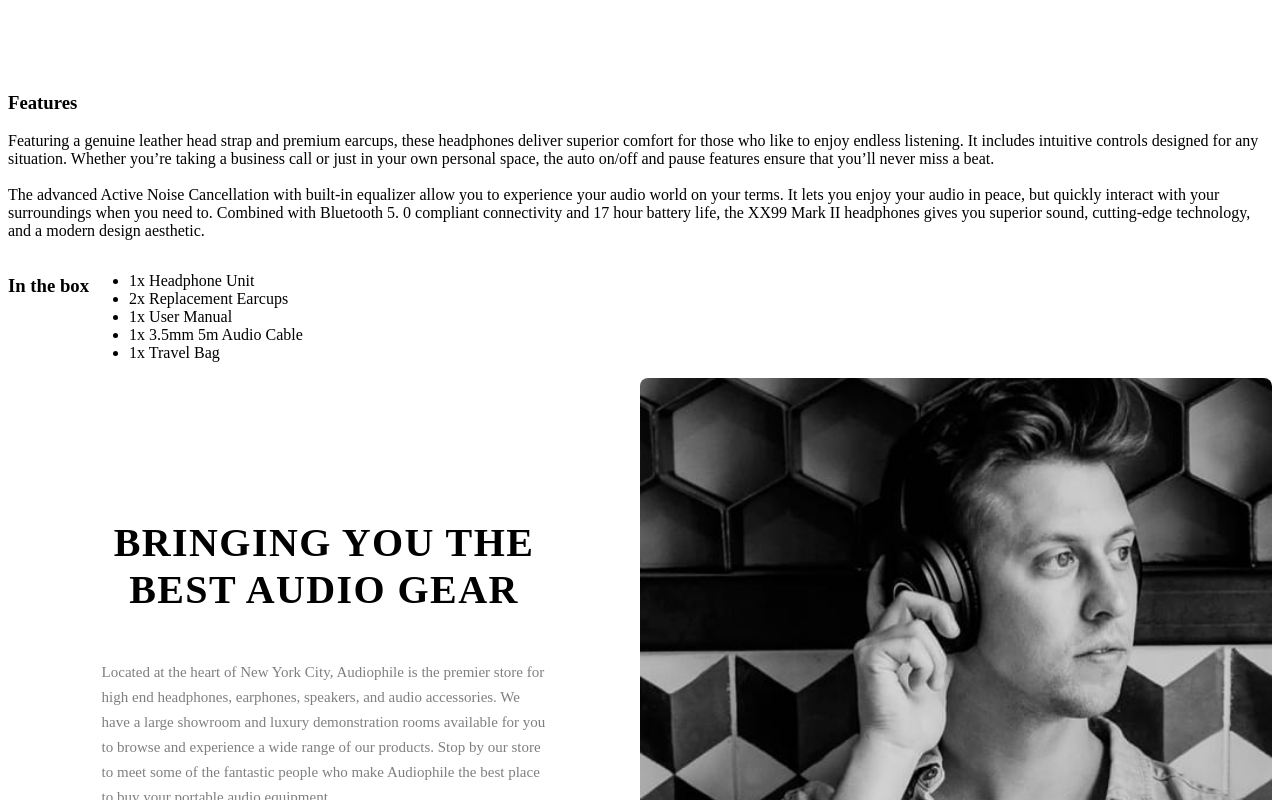
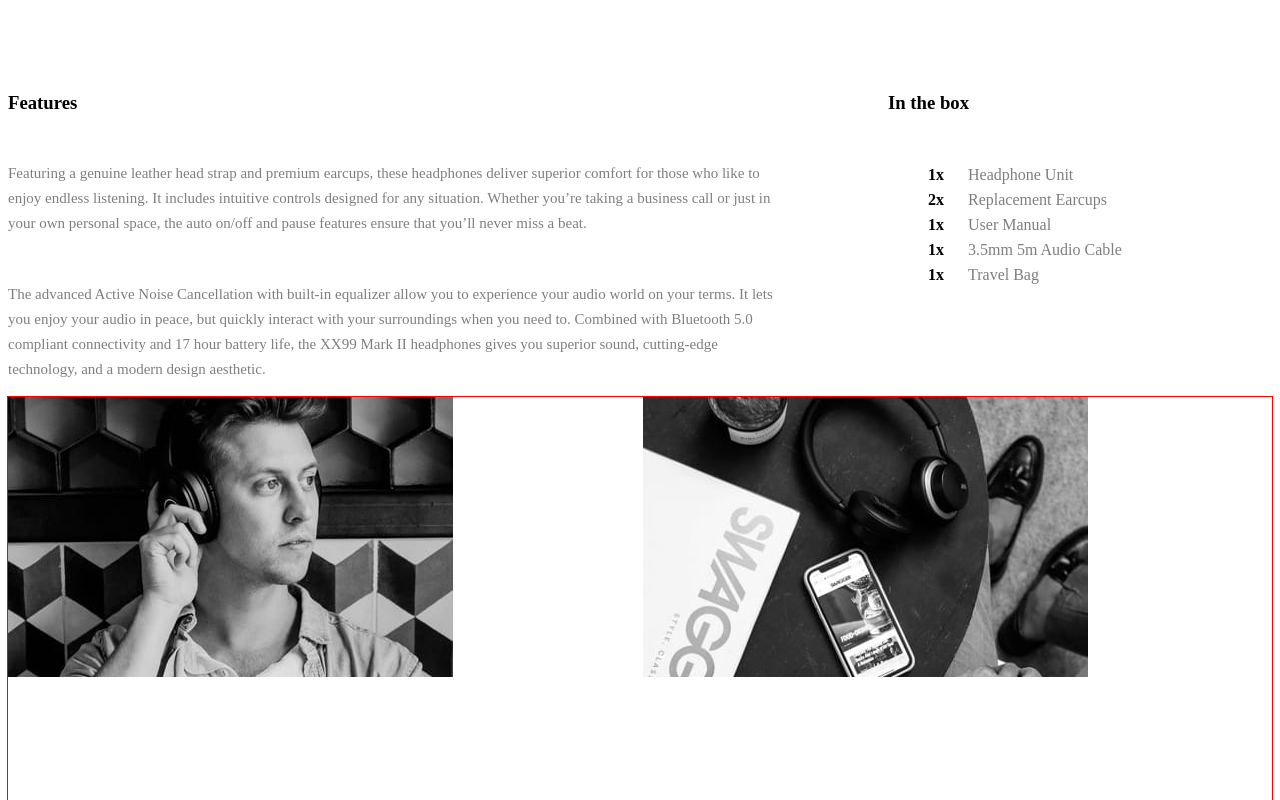
Before and after one commit to JlordS32/Audiophile-e-commerce-website, a React (Vite) app in the folder audiophile-website/: page /product/xx99-mark-ii-headphones in a window 1280 px wide. Shown: the part 920-1720 px from the top of the page. Built offline with nearby package versions, Linux system fonts and the light colour scheme; the HTML template or start-up script is replaced by a standard one.

Commit message:
finished adding features section for products page

```diff
--- a/audiophile-website/src/pages/ProductPage.tsx
+++ b/audiophile-website/src/pages/ProductPage.tsx
@@ -16,6 +16,11 @@ type ProductPageType = {
 const ProductPage = ({ newProduct = false }: ProductPageType) => {
 	const { productName } = useParams();
 	const navigate = useNavigate();
+
+	const featuresDescription =
+		'Featuring a genuine leather head strap and premium earcups, these headphones deliver superior comfort for those who like to enjoy endless listening. It includes intuitive controls designed for any situation. Whether you’re taking a business call or just in your own personal space, the auto on/off and pause features ensure that you’ll never miss a beat. \n The advanced Active Noise Cancellation with built-in equalizer allow you to experience your audio world on your terms. It lets you enjoy your audio in peace, but quickly interact with your surroundings when you need to. Combined with Bluetooth 5.0 compliant connectivity and 17 hour battery life, the XX99 Mark II headphones gives you superior sound, cutting-edge technology, and a modern design aesthetic.';
+
+	const descriptions = featuresDescription.split('\n');
 
 	const imgUrl = `../../product-${productName}/desktop/image-product.jpg`;
 
@@ -72,45 +77,67 @@ const ProductPage = ({ newProduct = false }: ProductPageType) => {
 						</div>
 					</article>
 
-					<article>
-						<div className='features'>
+					<article className={styles.productDetails}>
+						<div className={styles.features}>
 							<h3 className='text--h3'>Features</h3>
-							<p>
-								Featuring a genuine leather head strap and premium earcups,
-								these headphones deliver superior comfort for those who like to
-								enjoy endless listening. It includes intuitive controls designed
-								for any situation. Whether you’re taking a business call or just
-								in your own personal space, the auto on/off and pause features
-								ensure that you’ll never miss a beat.<br></br>
-								<br></br> The advanced Active Noise Cancellation with built-in
-								equalizer allow you to experience your audio world on your
-								terms. It lets you enjoy your audio in peace, but quickly
-								interact with your surroundings when you need to. Combined with
-								Bluetooth 5. 0 compliant connectivity and 17 hour battery life,
-								the XX99 Mark II headphones gives you superior sound,
-								cutting-edge technology, and a modern design aesthetic.
-							</p>
+							<div
+								className='description'
+								style={{
+									display: 'flex',
+									gap: '1rem 0',
+									flexDirection: 'column',
+								}}
+							>
+								{descriptions.map((desc, index) => {
+									return <p key={index}>{desc}</p>;
+								})}
+							</div>
 						</div>
 
 						<div className={styles.inTheBox}>
 							<h3 className='text--h3'>In the box</h3>
 							<ul>
 								<li>
-									<span className='standout'>1x</span> Headphone Unit
+									<span className={styles.quantity}>1x</span>
+									<span className={styles.item}>Headphone Unit</span>
 								</li>
 								<li>
-									<span className='standout'>2x</span> Replacement Earcups
+									<span className={styles.quantity}>2x</span>
+									<span className={styles.item}>Replacement Earcups</span>
 								</li>
 								<li>
-									<span className='standout'>1x</span> User Manual
+									<span className={styles.quantity}>1x</span>
+									<span className={styles.item}>User Manual</span>
 								</li>
 								<li>
-									<span className='standout'>1x</span> 3.5mm 5m Audio Cable
+									<span className={styles.quantity}>1x</span>
+									<span className={styles.item}>3.5mm 5m Audio Cable</span>
 								</li>
 								<li>
-									<span className='standout'>1x</span> Travel Bag
+									<span className={styles.quantity}>1x</span>
+									<span className={styles.item}>Travel Bag</span>
 								</li>
 							</ul>
+						</div>
+					</article>
+
+					<article>
+						<div className={styles.showcaseGallery}>
+							<img
+								className='showcaseImage'
+								src={`../../product-${productName}/desktop/image-gallery-1.jpg`}
+								alt='Image 1'
+							/>
+							<img
+								className='showcaseImage'
+								src={`../../product-${productName}/desktop/image-gallery-2.jpg`}
+								alt='Image 2'
+							/>
+							<img
+								className='showcaseImage'
+								src={`../../product-${productName}/desktop/image-gallery-3.jpg`}
+								alt='Image 3'
+							/>
 						</div>
 					</article>
 				</section>
--- a/audiophile-website/src/styles/productPage.module.css
+++ b/audiophile-website/src/styles/productPage.module.css
@@ -13,8 +13,11 @@
 	flex-direction: column;
 }
 
+.productContainer > article {
+	width: var(--standard-width);
+}
+
 .product {
-	width: var(--standard-width);
 	justify-content: space-between;
 	padding-bottom: 10rem;
 }
@@ -72,3 +75,49 @@
 	text-decoration: underline;
 	cursor: pointer;
 }
+
+.productDetails {
+	display: grid;
+	grid-template-columns: 2fr 1fr;
+	gap: 0 7rem;
+}
+
+.productDetails h3 {
+	margin-bottom: 2rem;
+}
+
+.productDetails li {
+	list-style-type: none;
+}
+
+.productDetails p {
+	font-size: 0.9375rem;
+	font-weight: 500;
+	opacity: 0.5;
+	line-height: 1.5625rem;
+}
+
+.inTheBox .quantity {
+	color: var(--primary);
+	font-weight: 700;
+	margin-right: 1.5rem;
+}
+
+.inTheBox .item {
+	color: black;
+	opacity: 0.5;
+	font-weight: 500;
+	line-height: 1.5625rem;
+}
+
+.inTheBox {
+	display: flex;
+	flex-direction: column;
+}
+
+.showcaseGallery {
+	display: grid;
+	grid-template-columns: repeat(2, 1fr);
+	grid-template-rows: repeat(2, 1fr);
+	outline: 1px red solid;
+}
```
